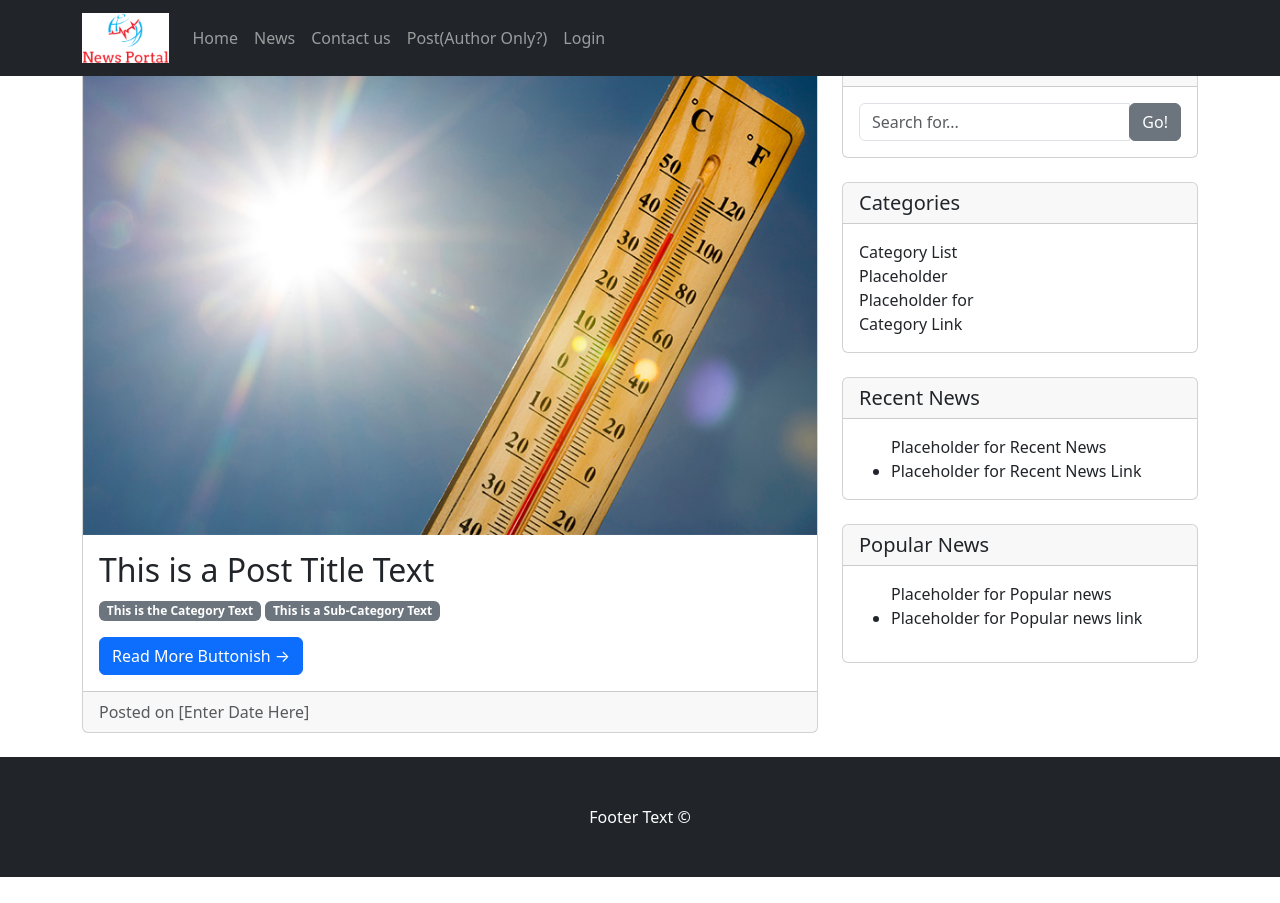
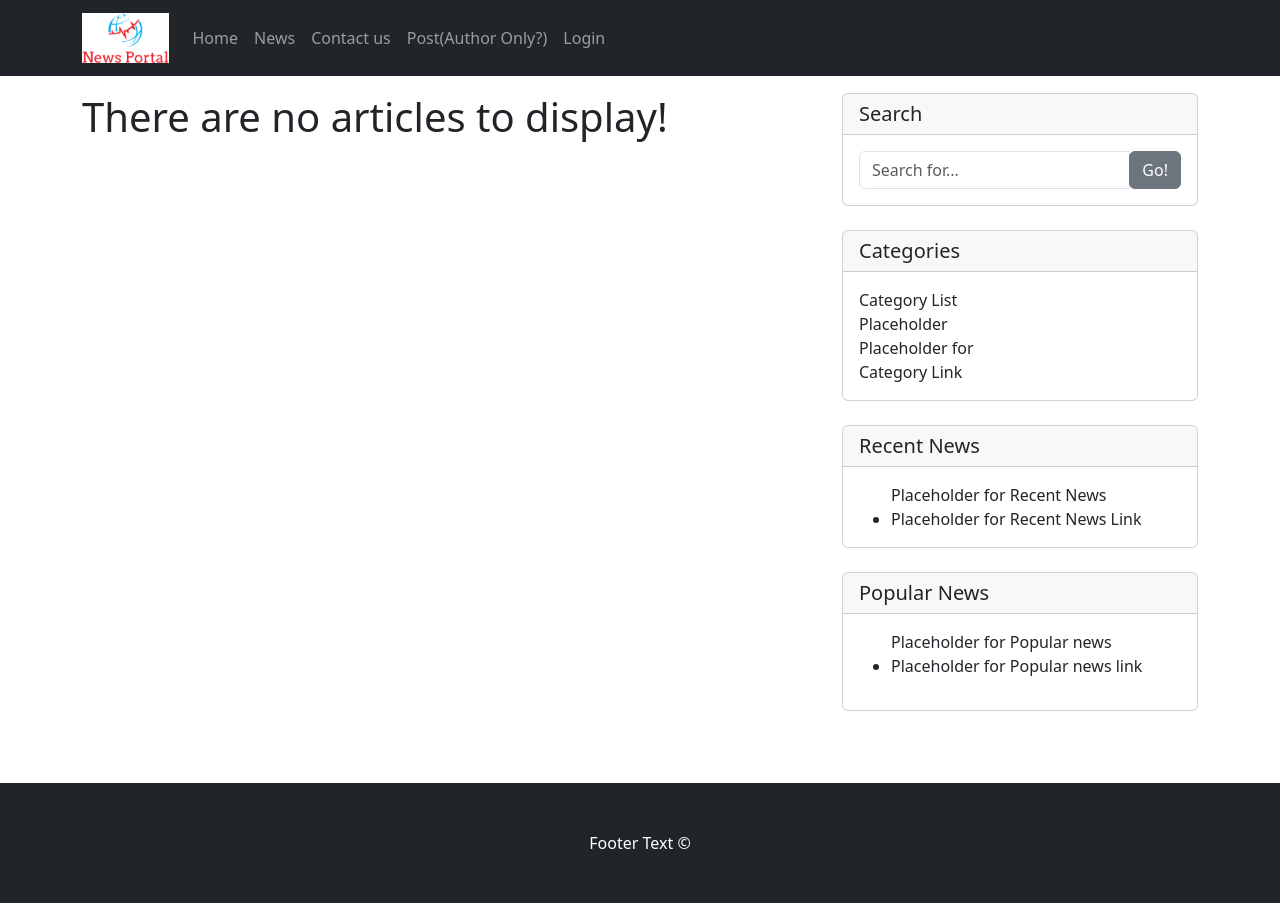
Before and after one commit to theMohSaleh/DB2ProjectMovies, a PHP site: page / in a window 1280 px wide. Before the commit the page ends 877 px from the top, so only its background shows below. Run offline with PHP 8.4, Linux system fonts and the light colour scheme; data that the repository does not hold is empty.

Commit message:
index page shows the articles 	modified:   MoviesProject/Articles.php 	modified:   MoviesProject/Categories.php 	deleted:    MoviesProject/heading.php 	modified:   MoviesProject/index.php 	deleted:    MoviesProject/loginPage.php 	modified:   MoviesProject/nbproject/private/private.properties 	modified:   MoviesProject/sidebar.php 	modified:   ProjectSQL.sql

```diff
--- a/MoviesProject/Articles.php
+++ b/MoviesProject/Articles.php
@@ -15,16 +15,17 @@ class Articles {
     private $userID;
     private $catID;
 
-    // constructor
-    private function initWith($articleID, $title, $content, $publishDate, $views, $rating, $isPublished, $filePath, $userID, $catID) {
+
+    private function initWith($articleID, $title, $content, $publishDate, $views, $rating, $likes, $dislikes, $isPublished, $userID, $catID) {
         $this->articleID = $articleID;
         $this->title = $title;
         $this->content = $content;
         $this->publishDate = $publishDate;
         $this->views = $views;
         $this->rating = $rating;
+        $this->likes = $likes;
+        $this->dislikes = $dislikes;
         $this->isPublished = $isPublished;
-        $this->filePath = $filePath;
         $this->userID = $userID;
         $this->catID = $catID;
     }
@@ -128,8 +129,8 @@ class Articles {
     // method to initialize article with articleID
     function initWithArticleid($articleID) {
         $db = Database::getInstance();
-        $data = $db->singleFetch("SELECT * FROM dbProj_ARTICLE WHERE articleID = $this->articleID");
-        $this->initWith($data->title, $data->content, $data->publishDate, $this->views, $this->rating, $this->isPublished, $this->filePath, $this->userID, $this->catID);
+        $data = $db->singleFetch("Select * from dbProj_ARTICLE WHERE articleID = $articleID ");
+        $this->initWith($data->articleID,$data->title, $data->content, $data->publishDate, $this->views, $this->likes, $this->dislikes, $this->rating, $this->isPublished, $this->userID, $this->catID);
     }
 
     // method to add a new article
@@ -171,7 +172,7 @@ class Articles {
     // method to return all articles of a specific category
     function getAllArticlesCat($catID) {
         $db = Database::getInstance();
-        $data = $db->multiFetch("SELECT * FROM dbProj_ARTICLE WHERE catID = $catID");
+        $data = $db->multiFetch("SELECT * FROM dbProj_ARTICLE WHERE catID = $catID ");
         return $data;
     }
 }
--- a/MoviesProject/Categories.php
+++ b/MoviesProject/Categories.php
@@ -31,9 +31,9 @@ class Categories {
         $this->catName = $catName;
     }
 
-    public function initWithID($catID) {
+    public function initWithCatID($catID) {
         $db = Database::getInstance();
-        $data = $db->singleFetch('SELECT * FROM dbProj_CATEGORY WHERE catID = ' . $this->catID);
+        $data = $db->singleFetch("SELECT * FROM dbProj_CATEGORY WHERE catID = $catID ");
         $this->initWith($data->catID,$data->catName);
     }
 
--- a/MoviesProject/index.php
+++ b/MoviesProject/index.php
@@ -23,35 +23,59 @@
     <!-- The Navigation Menu -->
    <?php include 'header.php';?>
 
+    <?php
+
+    $articlesObj = new Articles();
+
+    if(isset($_GET["catID"])){
+        $catID = $_GET["catID"];
+        $articles = $articlesObj->getAllArticlesCat($catID);
+    } else {
+        $articles = $articlesObj->getAllArticles();
+    }
+    ?>
+
     <!-- Whole Page Content -->
     <div class="container">
-
         <!-- Centering the Blog Posts -->
       <div class="row" style="margin-top: 4%">
 
         <!-- Blog Entries Column -->
-        <div class="col-md-8">
+        <div class="col-md-8 my-5">
 
           <!-- Blog Post Card-->
-          <div class="card mb-4">
-                      <img class="card-img-top" src="images/heat.png">
+          <?php
+
+          if(!empty($articles)){
+              for($i =0; $i < count($articles); $i++){
+            $catObj = new Categories();
+            $catObj->initWithCatID($articles[$i]->catID);
+
+            echo '<div class="card mb-4">
+            <img class="card-img-top" src="images/heat.png">
+
             <div class="card-body">
-              <h2 class="card-title"> This is a Post Title Text </h2>
+            <!--category-->
+              <p><a class="badge bg-secondary text-decoration-none link-light" href="index.php?catID='.$catObj->getCatID().'" style="color:#fff">'.$catObj->getCatName().'</a>
 
-              <!--category-->
-              <p><a class="badge bg-secondary text-decoration-none link-light" href="" style="color:#fff"> This is the Category Text </a>
+            <!--Title-->
+                <h2 class="card-title">'.$articles[$i]->title.'</h2>
+                  <a href="view_article?artID='.$articles[$i]->articleID.'.php" class="btn btn-primary">Read Article!</a>
+                </div>
 
-              <!--Subcategory--->
-              <a class="badge bg-secondary text-decoration-none link-light"  style="color:#fff"> This is a Sub-Category Text </a></p>
+            <!-- Date Published -->
+                <div class="card-footer text-muted">
+                  Posted on '.$articles[$i]->publishDate.'
+                </div>
+          </div>  ';
 
-              <a href="index.php" class="btn btn-primary"> Read More Buttonish &rarr;</a>
-            </div>
+          }
+        } else {
+            echo "<h1>There are no articles to display!</h1>";
+        }
 
-              <!-- Date Published -->
-            <div class="card-footer text-muted">
-              Posted on [Enter Date Here]
-            </div>
-          </div>
+          ?>
+
           <!-- Pagination Section for later -->
 
         </div>
@@ -67,9 +91,4 @@
     <!-- Footer -->
       <?php include 'footer.html';?>
 
-
-    <!-- Bootstrap core JavaScript -->
-    <script src="bootstrap/jquery/jquery.min.js"></script>
-    <script src="bootstrap/js/bootstrap.bundle.min.js"></script>
-
 </html>
--- a/MoviesProject/sidebar.php
+++ b/MoviesProject/sidebar.php
@@ -1,5 +1,5 @@
 <!-- Sidebar Content -->
-<div class="col-md-4">
+<div class="col-md-4 my-5">
 
   <!-- Search Widget -->
   <div class="card mb-4">
```
Also changed, not shown: MoviesProject/heading.php (deleted, +0 -37 lines), MoviesProject/loginPage.php (deleted, +0 -43 lines), 1 other file.
